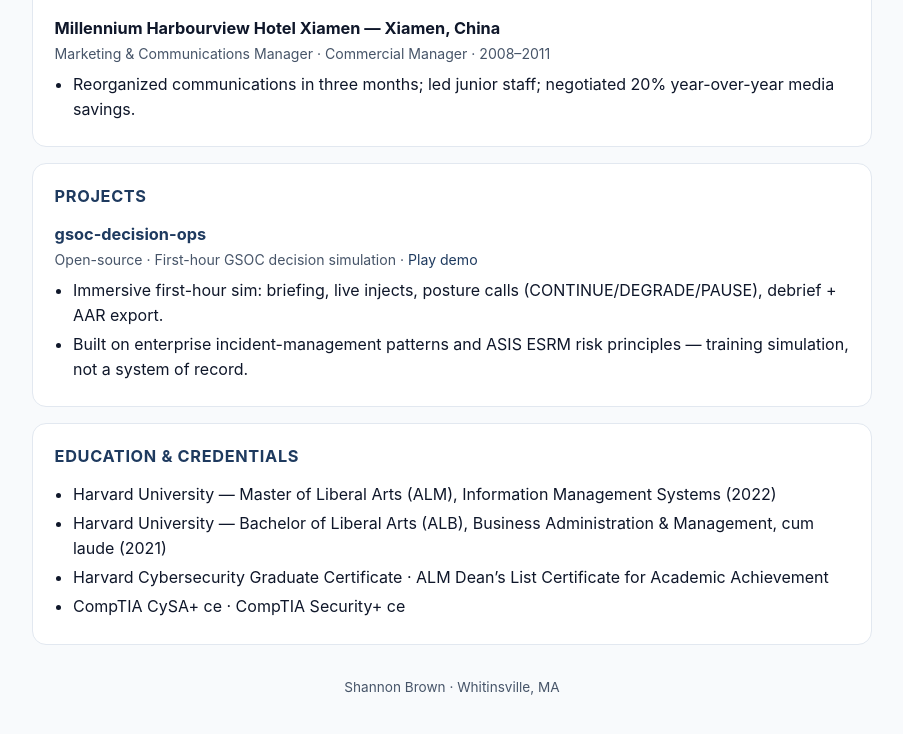
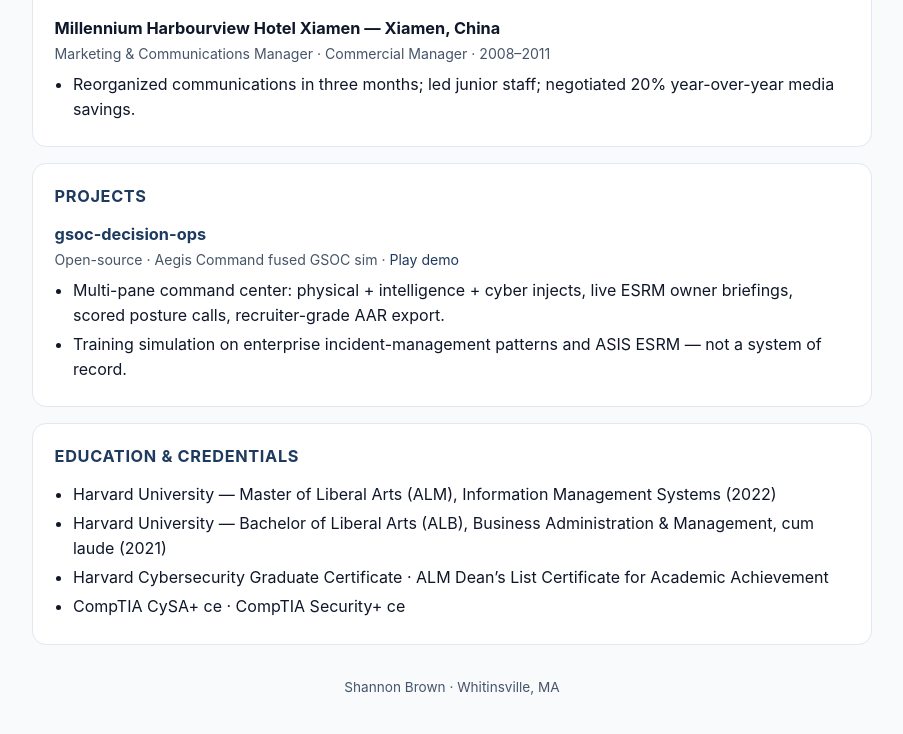
Before and after one commit to swb2019/shannon-brown-career, a plain HTML site: page index.html in a window 1280 px wide. Shown: the part 1277-2011 px from the top of the page, without its empty margins (188-1091 px from the left). Drawn offline with Linux system fonts and the light colour scheme.

Commit message:
Refresh gsoc-decision-ops blurb for Aegis Command
Fused physical/intel/cyber GSOC sim; ESRM gameplay; quiet training note.

```diff
--- a/index.html
+++ b/index.html
@@ -139,10 +139,10 @@ footer{margin-top:2rem;color:var(--muted);font-size:.85rem;text-align:center}
   <h2>Projects</h2>
   <div class="job">
     <h3><a href="https://github.com/swb2019/gsoc-decision-ops" rel="noopener noreferrer">gsoc-decision-ops</a></h3>
-    <p class="meta">Open-source · First-hour GSOC decision simulation · <a href="https://swb2019.github.io/gsoc-decision-ops/" rel="noopener noreferrer">Play demo</a></p>
+    <p class="meta">Open-source · Aegis Command fused GSOC sim · <a href="https://swb2019.github.io/gsoc-decision-ops/" rel="noopener noreferrer">Play demo</a></p>
     <ul>
-      <li>Immersive first-hour sim: briefing, live injects, posture calls (CONTINUE/DEGRADE/PAUSE), debrief + AAR export.</li>
-      <li>Built on enterprise incident-management patterns and ASIS ESRM risk principles — training simulation, not a system of record.</li>
+      <li>Multi-pane command center: physical + intelligence + cyber injects, live ESRM owner briefings, scored posture calls, recruiter-grade AAR export.</li>
+      <li>Training simulation on enterprise incident-management patterns and ASIS ESRM — not a system of record.</li>
     </ul>
   </div>
 </section>
```
Also changed, not shown: PROFILE_README.md (+1 -1 lines).
